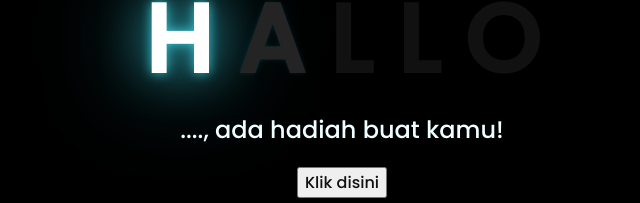
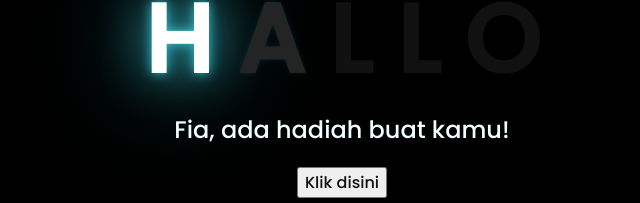
Before and after one commit to Zaynnkuro/4U, a plain HTML site: page index.html in a window 1280 px wide. Shown: the part 326-529 px from the top of the page, without its empty margins (306-946 px from the left). Drawn offline with Linux system fonts and the light colour scheme.

Commit message:
Update index.html

```diff
--- a/index.html
+++ b/index.html
@@ -18,7 +18,7 @@
         <span>O</span>
     </div>
     <div class="description">
-        <span>...., ada hadiah buat kamu!</span>
+        <span>Fia, ada hadiah buat kamu!</span>
     </div>
     <div class="button">
         <button>
```
